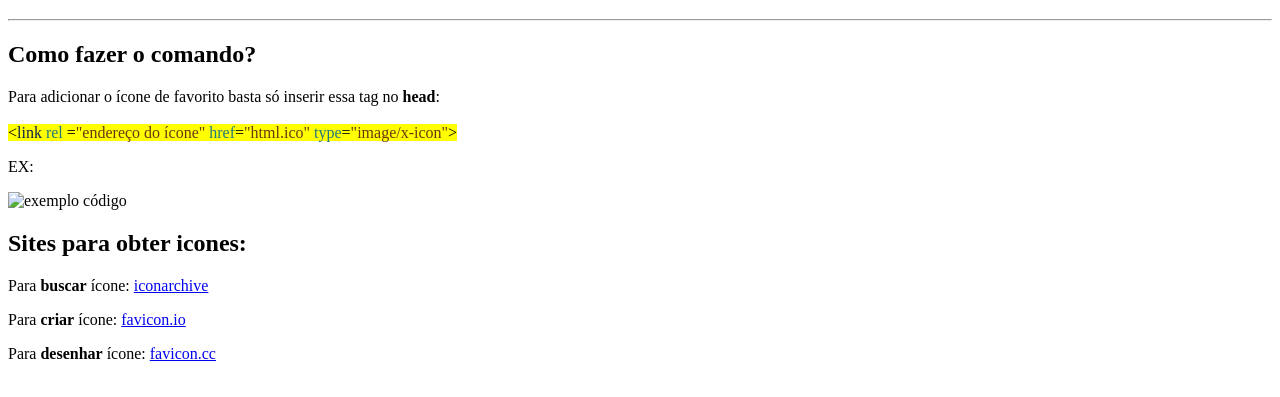
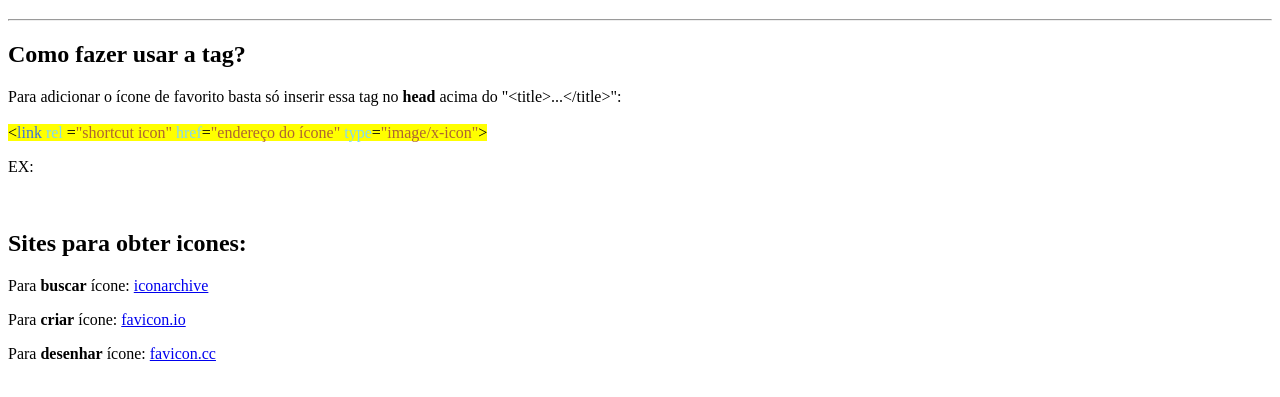
Before and after one commit to allazaoallado/HTML-CSS, a plain HTML site: page exc004/index.html in a window 1280 px wide. Shown: the part 61-458 px from the top of the page. Drawn offline with Linux system fonts and the light colour scheme.

Commit message:
correções do texto

```diff
--- a/exc004/index.html
+++ b/exc004/index.html
@@ -10,11 +10,11 @@
     <h1>Ícone da página (favicon)</h1>
     <hr>
 </head>
-<h2>Como fazer o comando?</h2>
-<p>Para adicionar o ícone de favorito basta só inserir essa tag no <b>head</b>: <br><br>
-    <mark>&lt;<font color ="#0C234E">link</font> <font color ="#20787D">rel</font> =<font color ="#6B3713">"endereço do ícone"</font> <font color ="#20787D">href</font>=<font color ="#6B3713">"html.ico"</font> <font color ="#20787D">type</font>=<font color ="#6B3713">"image/x-icon"</font>&gt;</mark><br>
+<h2>Como fazer usar a tag?</h2>
+<p>Para adicionar o ícone de favorito basta só inserir essa tag no <b>head</b> acima do "&lt;title&gt;...&lt;/title&gt;":<br><br>
+<mark>&lt;<font color ="#3D73D8">link</font> <font color ="#83D9F3">rel</font> =<font color ="#AD6531">"shortcut icon"</font> <font color ="#83D9F3">href</font>=<font color ="#AD6531">"endereço do ícone"</font> <font color ="#83D9F3">type</font>=<font color ="#AD6531">"image/x-icon"</font>&gt;<br></mark>
     <p>EX:</p>
-    <img src="https://www.101computing.net/wp/wp-content/uploads/favicon-html.png" alt="exemplo código">
+    <img src="https://www.101computing.net/wp/wp-content/uploads/favicon-html.png" alt="">
 <h2>Sites para obter icones:</h2>
 
 <p>Para <b>buscar</b> ícone: <a href="https://iconarchive.com/">iconarchive</a><br>
```
